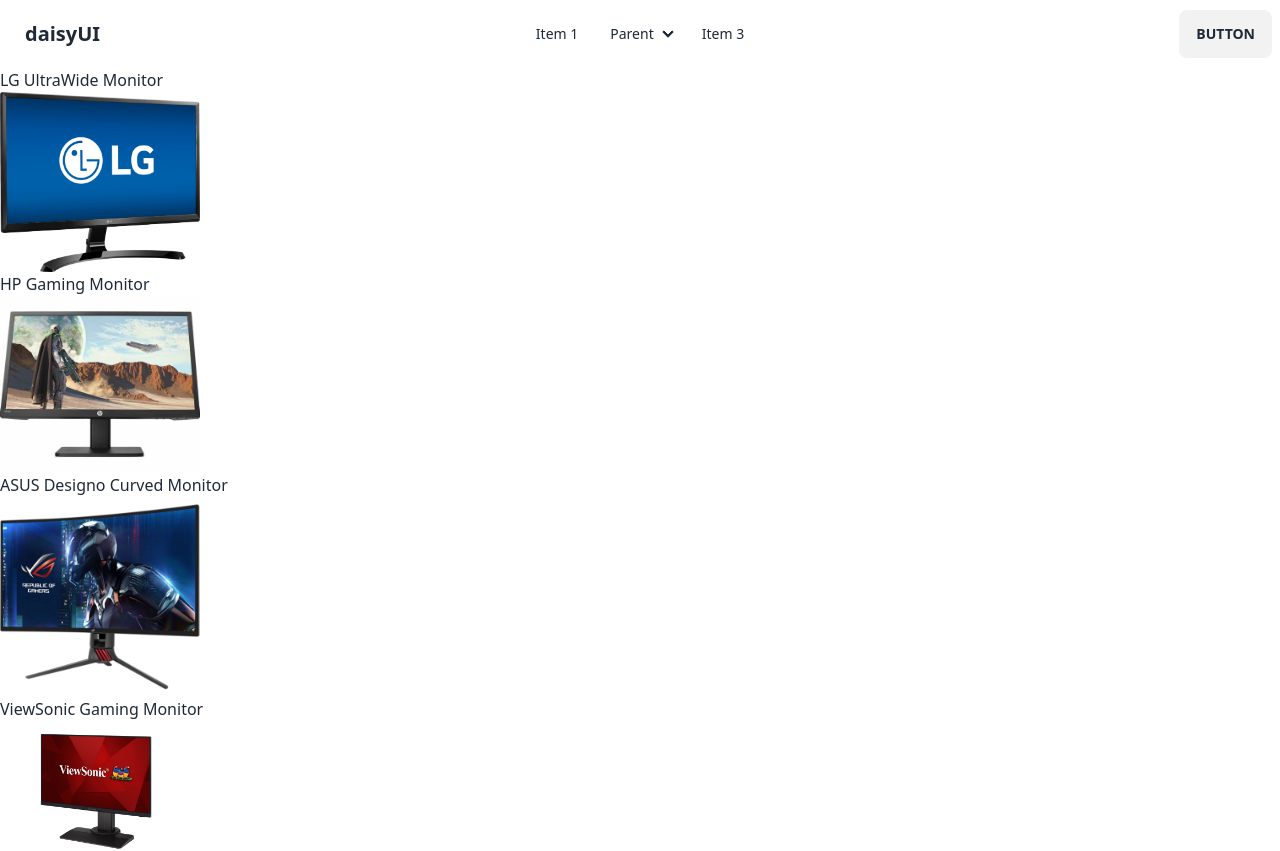
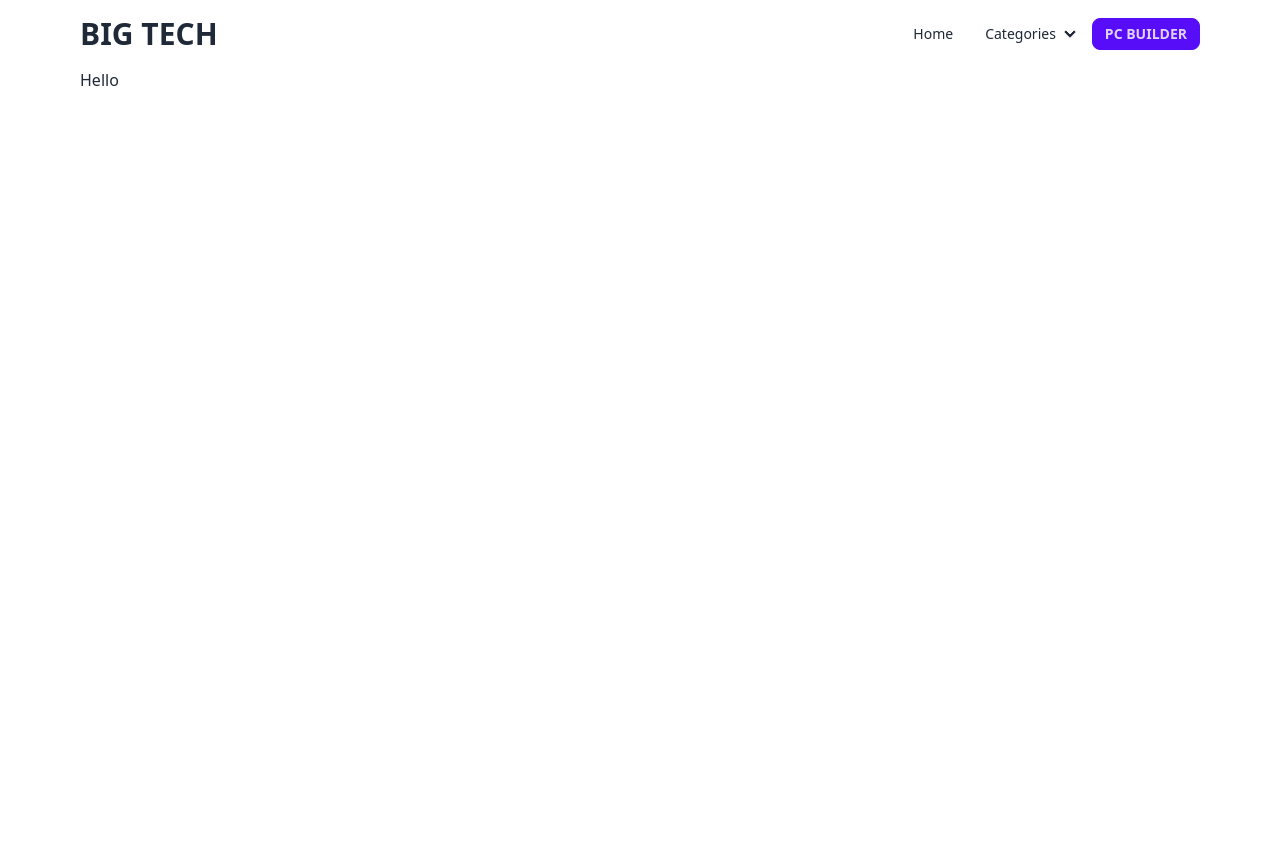
Before and after one commit to kamrulsaad/pc-builder-nextjs, a Next.js app: page / in a window 1280 px wide. Shown: the top 851 px of the page. Built offline with nearby package versions, Linux system fonts and the light colour scheme; data requests are answered from the project's data file.

Commit message:
Added layout fix

```diff
--- a/db.json
+++ b/db.json
@@ -1,5 +1,4 @@
-{
-    "products": [
+[
     {
         "image": "/assets/monitor/lg-monitor.jpeg",
         "name": "LG UltraWide Monitor",
@@ -974,4 +973,3 @@
         "individualRating": 4.7
     }
 ]
-}
--- a/src/components/Layouts/RootLayout.js
+++ b/src/components/Layouts/RootLayout.js
@@ -6,7 +6,7 @@
     return (
         <>
             <Navbar />
-            <div className='min-h-screen'>
+            <div className='min-h-screen lg:px-20 px-6'>
                 {children}
             </div>
             <Footer />
--- a/src/components/Shared/Navbar.js
+++ b/src/components/Shared/Navbar.js
@@ -1,44 +1,81 @@
+import Link from 'next/link'
 import React from 'react'
 
 const Navbar = () => {
     return (
-        <div className="navbar bg-base-100">
+        <div className="navbar bg-base-100 lg:px-20">
             <div className="navbar-start">
                 <div className="dropdown">
                     <label tabIndex={0} className="btn btn-ghost lg:hidden">
                         <svg xmlns="http://www.w3.org/2000/svg" className="h-5 w-5" fill="none" viewBox="0 0 24 24" stroke="currentColor"><path strokeLinecap="round" strokeLinejoin="round" strokeWidth="2" d="M4 6h16M4 12h8m-8 6h16" /></svg>
                     </label>
                     <ul tabIndex={0} className="menu menu-sm dropdown-content mt-3 z-[1] p-2 shadow bg-base-100 rounded-box w-52">
-                        <li><a>Item 1</a></li>
+                        <li><Link href='/'>Home</Link></li>
                         <li>
-                            <a>Parent</a>
-                            <ul className="p-2">
-                                <li><a>Submenu 1</a></li>
-                                <li><a>Submenu 2</a></li>
-                            </ul>
+                            <details>
+                                <summary>Categories</summary>
+                                <ul>
+                                    <li>
+                                        <Link href='/cpu'>CPU</Link>
+                                    </li>
+                                    <li>
+                                        <Link href='/motherboard'>Motherboard</Link>
+                                    </li>
+                                    <li>
+                                        <Link href='/ram'>RAM</Link>
+                                    </li>
+                                    <li>
+                                        <Link href='/psu'>Power Supply Unit</Link>
+                                    </li>
+                                    <li>
+                                        <Link href='/storage'>Storage Device</Link>
+                                    </li>
+                                    <li>
+                                        <Link href='/monitor'>Monitor</Link>
+                                    </li>
+                                    <li>
+                                        <Link href='/other'>Others</Link>
+                                    </li>
+                                </ul>
+                            </details>
                         </li>
-                        <li><a>Item 3</a></li>
                     </ul>
                 </div>
-                <a className="btn btn-ghost normal-case text-xl">daisyUI</a>
+                <Link href='/' className='lg:text-3xl md:text-2xl text-lg uppercase font-bold'>Big Tech</Link>
             </div>
-            <div className="navbar-center hidden lg:flex">
-                <ul className="menu menu-horizontal px-1">
-                    <li><a>Item 1</a></li>
-                    <li tabIndex={0}>
+            <div className="navbar-end">
+                <ul className="menu menu-horizontal px-1 hidden lg:flex">
+                    <li><Link href='/'>Home</Link></li>
+                    <li>
                         <details>
-                            <summary>Parent</summary>
-                            <ul className="p-2">
-                                <li><a>Submenu 1</a></li>
-                                <li><a>Submenu 2</a></li>
+                            <summary>Categories</summary>
+                            <ul>
+                                <li>
+                                    <Link href='/cpu'>CPU</Link>
+                                </li>
+                                <li>
+                                    <Link href='/motherboard'>Motherboard</Link>
+                                </li>
+                                <li>
+                                    <Link href='/ram'>RAM</Link>
+                                </li>
+                                <li>
+                                    <Link href='/psu'>Power Supply Unit</Link>
+                                </li>
+                                <li>
+                                    <Link href='/storage'>Storage Device</Link>
+                                </li>
+                                <li>
+                                    <Link href='/monitor'>Monitor</Link>
+                                </li>
+                                <li>
+                                    <Link href='/other'>Others</Link>
+                                </li>
                             </ul>
                         </details>
                     </li>
-                    <li><a>Item 3</a></li>
                 </ul>
-            </div>
-            <div className="navbar-end">
-                <a className="btn">Button</a>
+                <a className="btn btn-primary btn-sm">PC Builder</a>
             </div>
         </div>
     )
--- a/src/pages/index.js
+++ b/src/pages/index.js
@@ -1,18 +1,10 @@
 import RootLayout from "@/components/Layouts/RootLayout"
-import Image from "next/image"
 
-export default function HomePage({ products }) {
-
-  console.log(products)
+export default function HomePage() {
 
   return (
     <div>
-      {
-        products.map(product => <div key={product.name}>
-          <h1>{product.name}</h1>
-          <Image src={product.image} width={200} height={200}  alt=""/>
-        </div>)
-      }
+      Hello
     </div>
   )
 }
@@ -22,15 +14,3 @@
     <RootLayout>{page}</RootLayout>
   )
 }
-
-export const getServerSideProps = async () => {
-
-  const res = await fetch('http://localhost:5000/products')
-  const products = await res.json()
-
-  return {
-    props: {
-      products
-    }
-  }
-}
```
Lines whose indentation alone changed are shown as unchanged.
